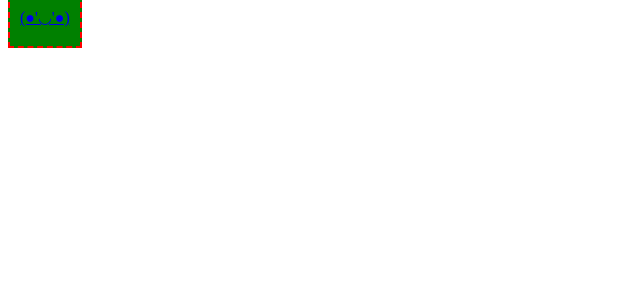
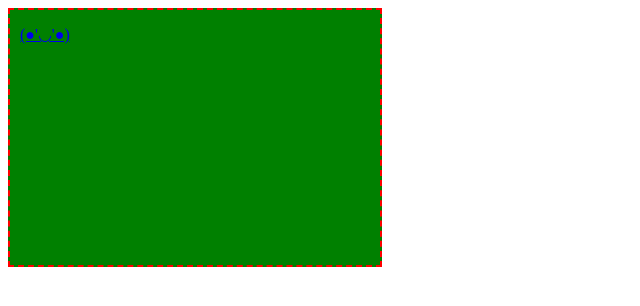
Before and after one commit to anantoniuk/HW-11, a plain HTML site: page index.html in a window 1280 px wide. Shown: the whole page, without its empty margins (0-640 px from the left). Drawn offline with Linux system fonts and the light colour scheme.

Commit message:
remake hw

```diff
--- a/src/css/style.css
+++ b/src/css/style.css
@@ -1,8 +1,9 @@
 .link {
-  width: 350;
-  height: 220;
+  display: block;
+  width: 350px;
+  height: 220px;
   padding: 15px 10px 20px 10px;
-  margin-top: 30px;
+  margin-bottom: 30px;
   border: 2px dashed red;
   background-color: green;
 }
```
